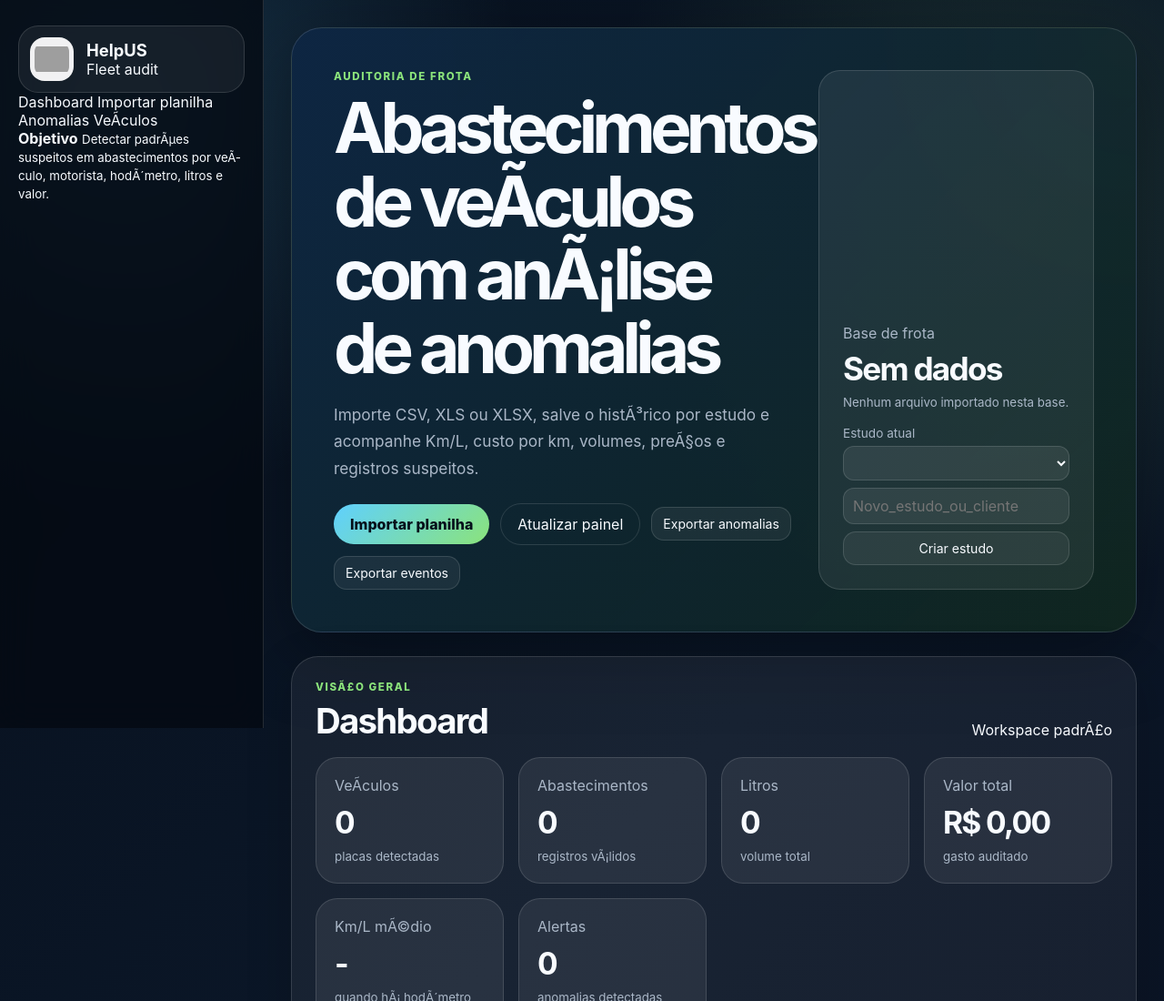
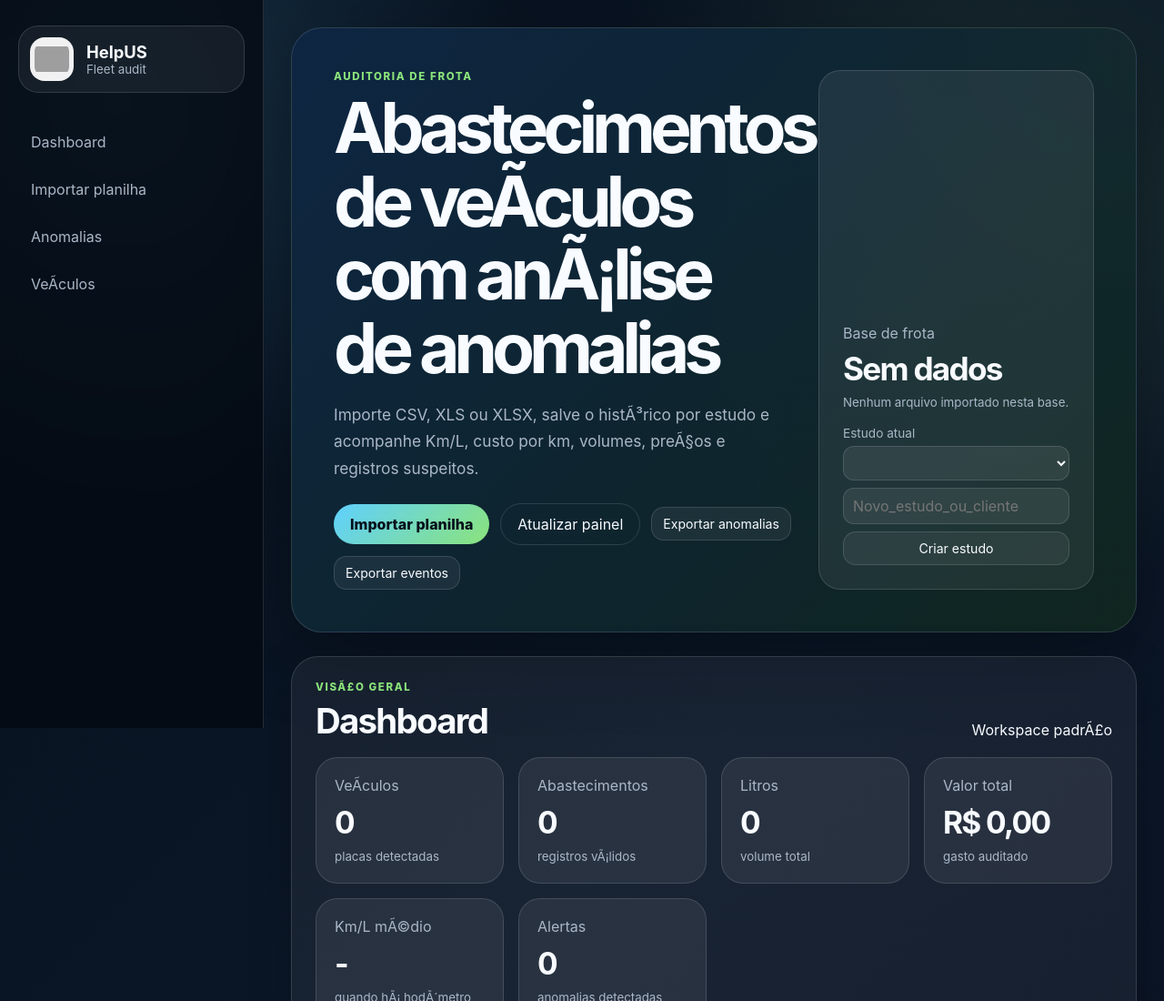
Before and after one commit to HelpUSA/energisa, a website: page index.html in a window 1280 px wide. Shown: the top 1100 px of the page at 91% size. Drawn offline with nearby package versions, Linux system fonts and the light colour scheme; no server answers; grey boxes are pictures that could not be loaded.

Commit message:
Align layout classes with stylesheet

```diff
--- a/index.html
+++ b/index.html
@@ -11,22 +11,22 @@
   <script src="https://cdn.jsdelivr.net/npm/chart.js@4.4.1/dist/chart.umd.min.js"></script>
 </head>
 <body>
-  <div class="layout">
+  <div class="shell">
     <aside class="sidebar">
       <div class="brand">
         <img src="img/helpus-icon.png" alt="HelpUS" />
         <div>
           <strong>HelpUS</strong>
-          <span>Fleet audit</span>
+          <small>Fleet audit</small>
         </div>
       </div>
-      <nav>
+      <nav class="nav">
         <a href="#dashboard">Dashboard</a>
         <a href="#importar">Importar planilha</a>
         <a href="#anomalias">Anomalias</a>
         <a href="#veiculos">VeÃ­culos</a>
       </nav>
-      <div class="side-note">
+      <div class="status-card">
         <strong>Objetivo</strong>
         <small>Detectar padrÃµes suspeitos em abastecimentos por veÃ­culo, motorista, hodÃ´metro, litros e valor.</small>
       </div>
```
